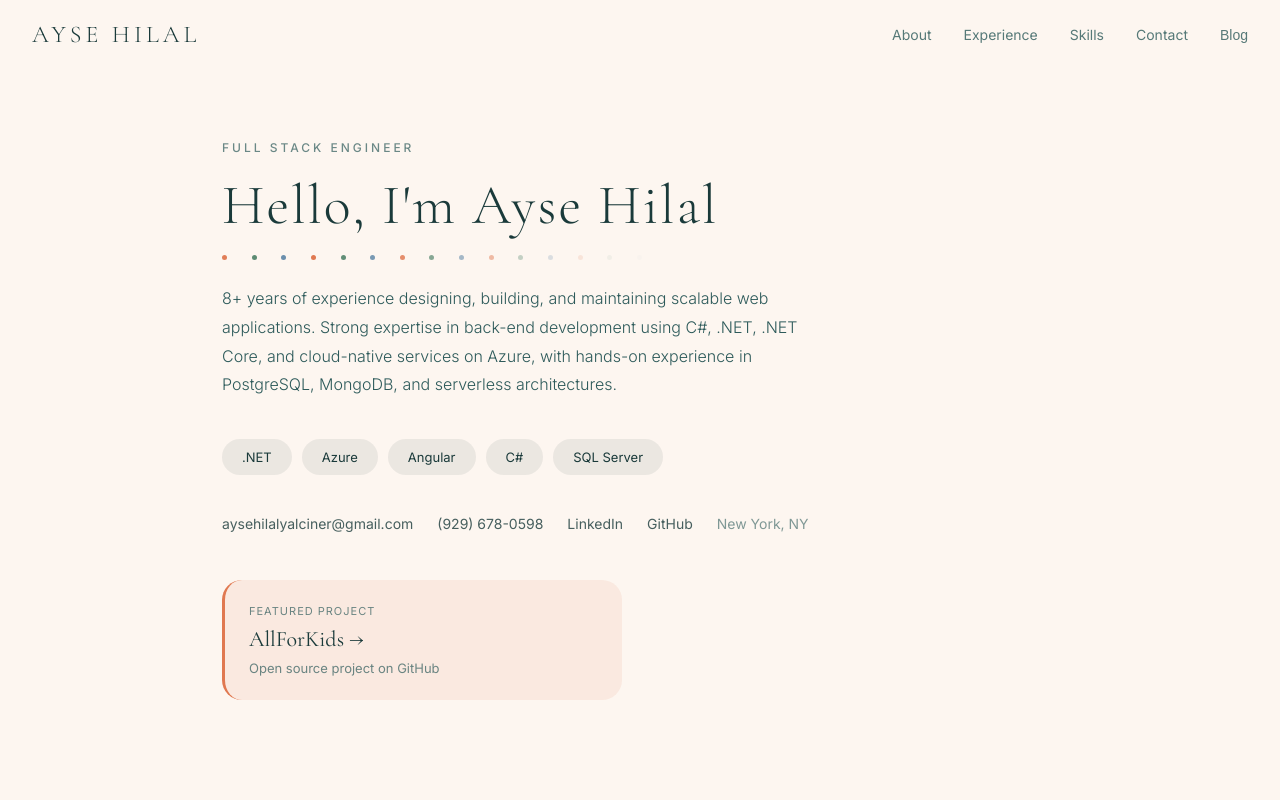
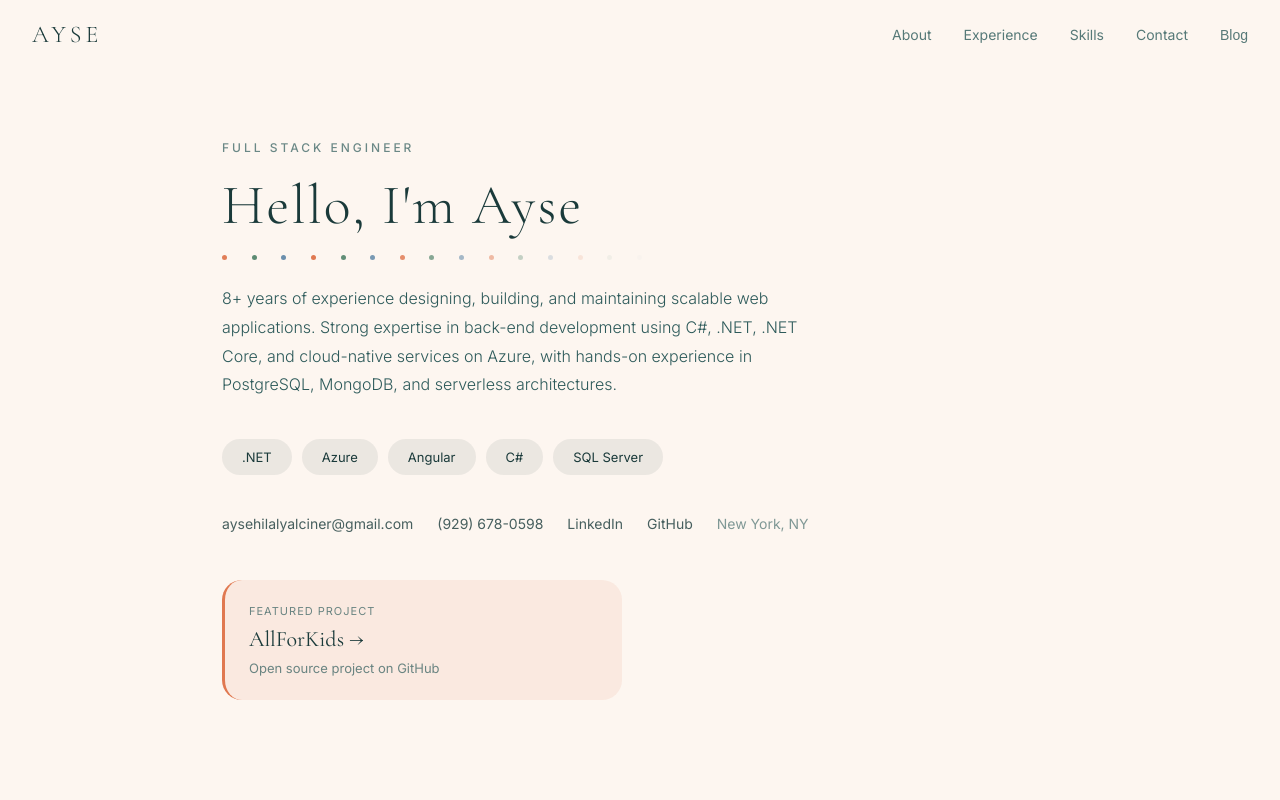
Before and after one commit to ayshilal/portfolio, a React (Create React App) app: page / in a window 1280 px wide. Shown: the top 800 px of the page. Built offline with nearby package versions, Linux system fonts and the light colour scheme; the HTML template or start-up script is replaced by a standard one.

Commit message:
Shorten name from 'Ayse Hilal' to 'Ayse'

```diff
--- a/src/App.js
+++ b/src/App.js
@@ -143,7 +143,7 @@ function Home({ onNavigate }) {
             whiteSpace: 'nowrap',
           }}
         >
-          AYSE HILAL
+          AYSE
         </button>
         <div style={{ display: 'flex', gap: 'clamp(16px, 3vw, 32px)', flexWrap: 'wrap', justifyContent: 'flex-end' }}>
           {['About', 'Experience', 'Skills', 'Contact'].map((item) => (
@@ -213,7 +213,7 @@ function Home({ onNavigate }) {
             marginBottom: '16px',
             color: '#1A3A3A',
           }}>
-            Hello, I'm Ayse Hilal
+            Hello, I'm Ayse
           </h1>
 
           {/* Animated Dots */}
@@ -793,7 +793,7 @@ Stay tuned for more posts coming soon!`,
             whiteSpace: 'nowrap',
           }}
         >
-          AYSE HILAL
+          AYSE
         </button>
         <div style={{ display: 'flex', gap: 'clamp(16px, 3vw, 32px)' }}>
           <button
```
